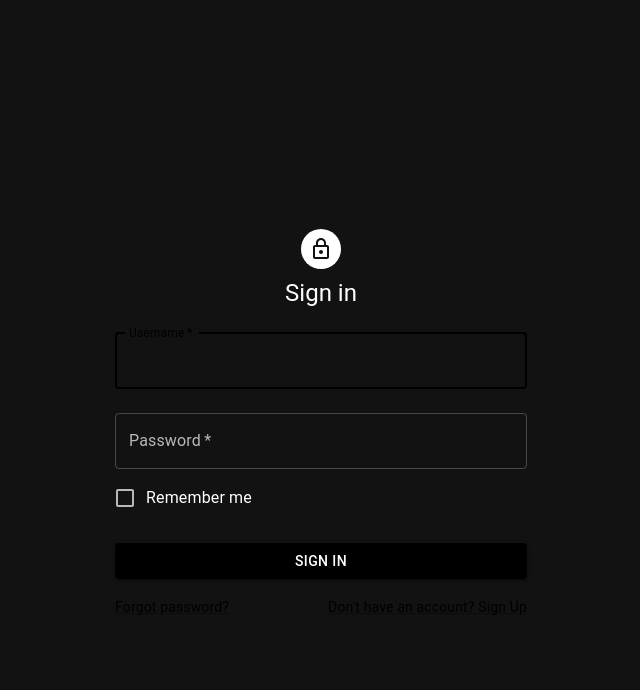
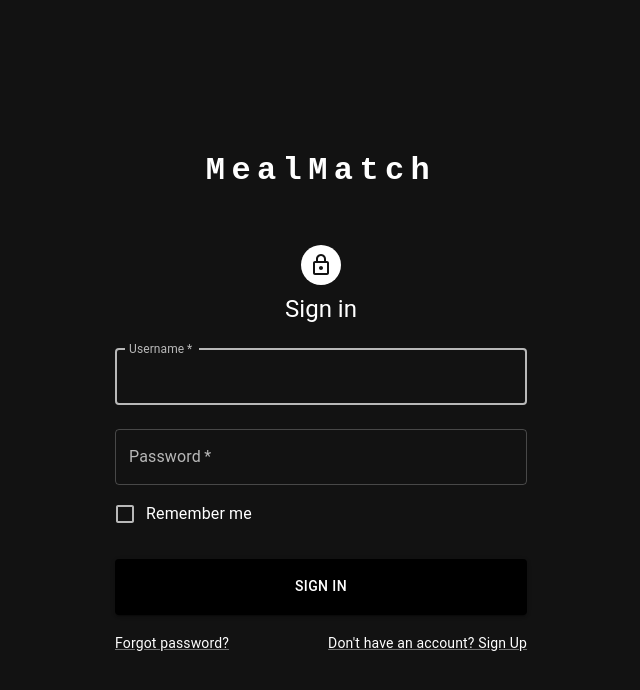
Before and after one commit to codeMobsters/MealMatchFrontend, a React (Vite) app: page /login in a window 1280 px wide. Shown: the top 690 px of the page, without its empty margins (319-959 px from the left). Built offline with nearby package versions, Linux system fonts and the light colour scheme.

Commit message:
signin fixed

```diff
--- a/src/Components/RecipeCard.tsx
+++ b/src/Components/RecipeCard.tsx
@@ -15,6 +15,7 @@ import { MouseEvent, useState } from "react";
 import { baseUrl } from '../Utils/Constants';
 import MessageOutlinedIcon from '@mui/icons-material/MessageOutlined';
 import CommentsDialog from './CommentDialog';
+import { addNewRecipeEdamam } from '../Utils/HelperFunctions';
 
 interface ExpandMoreProps extends IconButtonProps {
   expand: boolean;
@@ -49,25 +50,7 @@ export default function RecipeReviewCard(props: RecipeReviewCardProps) {
     // check for favorites, if it is in there already, call the delete
     // make the icon change to red comehow, or just give any feedback
     if (props.user?.token) {
-      const addNewRecipeEdamam = async (token: string, newRecipe: Recipe) => {
-        try {
-          const requestOptions = {
-            method: "POST",
-            headers: {
-                Authorization: `Bearer ${token}`,
-                "Content-Type": "application/json" },
-            body: JSON.stringify(newRecipe),
-          };
-          const response = await fetch(
-            `${baseUrl}/api/Recipes`,
-            requestOptions
-          );
-          return response.ok;
-        } catch (e: any) {
-          throw new Error("Problems");
-        }
-      }
-      addNewRecipeEdamam(props.user?.token, props.recipe);
+      addNewRecipeEdamam(props.user!.token, props.recipe);
     }
   }
 
--- a/src/Pages/Home.tsx
+++ b/src/Pages/Home.tsx
@@ -22,7 +22,7 @@ const Home = (props: HomeProps) => {
     let res;
     pageParam !== 0 && hasNextPage
       ? (res = await fetch(
-          `${baseUrl}/api/Recipes/Edamam/Next?nextUrl=${encodeURIComponent(
+          `${baseUrl}/Recipes/Edamam/Next?nextUrl=${encodeURIComponent(
             data!.pages.reverse()[0].url
           )}`,
           {
@@ -32,7 +32,7 @@ const Home = (props: HomeProps) => {
             },
           }
         ))
-      : (res = await fetch(`${baseUrl}/api/Recipes/Edamam`, {
+      : (res = await fetch(`${baseUrl}/Recipes/Edamam`, {
           method: "GET",
           headers: {
             Authorization: `Bearer ${props.user.token}`,
--- a/src/Pages/SignIn.tsx
+++ b/src/Pages/SignIn.tsx
@@ -67,7 +67,7 @@ export default function SignIn(props: signInProps) {
       };
 
       const response = await fetch(
-        `https://localhost:7031/api/Users/Authentication/login`,
+        `https://localhost:7031/Users/Authentication/login`,
         requestOptions
       );
       if (response.ok) {
@@ -100,7 +100,6 @@ export default function SignIn(props: signInProps) {
       className="max-w-screen-xl mx-auto items-start shadow-2xl h-screen min-h-full mt-0"
     >
         <Container component="main" maxWidth="xs">
-          <CssBaseline />
           <Box
             sx={{
               marginTop: 0,
@@ -109,6 +108,21 @@ export default function SignIn(props: signInProps) {
               alignItems: "center",
             }}
           >
+            <Typography
+            variant="h6"
+            noWrap
+            sx={{
+              display: "flex",
+              fontFamily: "monospace",
+              fontWeight: 700,
+              fontSize: '2rem',
+              letterSpacing: ".4rem",
+              color: "secondary.main",
+              textDecoration: "none",
+            }}
+          >
+            MealMatch
+          </Typography>
             <Avatar sx={{ m: 1, mt: 6, bgcolor: "secondary.main" }}>
               <LockOutlinedIcon />
             </Avatar>
@@ -123,6 +137,15 @@ export default function SignIn(props: signInProps) {
             >
               <TextField
                 margin="normal"
+                color="primary"
+                sx ={{"& .MuiOutlinedInput-root": {
+                  "&.Mui-focused fieldset": {
+                    borderColor: "text.secondary"
+                  }
+                },
+                "& label.Mui-focused": {
+                  color: "text.secondary"
+                }}}
                 required
                 fullWidth
                 id="username"
@@ -140,6 +163,15 @@ export default function SignIn(props: signInProps) {
               />
               <TextField
                 margin="normal"
+                color="primary"
+                sx ={{"& .MuiOutlinedInput-root": {
+                  "&.Mui-focused fieldset": {
+                    borderColor: "text.secondary"
+                  }
+                },
+                "& label.Mui-focused": {
+                  color: "text.secondary"
+                }}}
                 required
                 fullWidth
                 name="password"
@@ -156,14 +188,14 @@ export default function SignIn(props: signInProps) {
                 }
               />
               <FormControlLabel
-                control={<Checkbox value="remember" color="primary" />}
+                control={<Checkbox value="remember" color="secondary" />}
                 label="Remember me"
               />
               <Button
                 type="submit"
                 fullWidth
                 variant="contained"
-                sx={{ mt: 3, mb: 2 }}
+                sx={{ mt: 3, mb: 2, height: "56px" }}
               >
                 Sign In
               </Button>
@@ -172,6 +204,7 @@ export default function SignIn(props: signInProps) {
                   <Link
                     component={RouterLink}
                     to="/login"
+                    color="secondary"
                     variant="body2"
                     onClick={handleClickForgotPassword}
                   >
@@ -179,7 +212,8 @@ export default function SignIn(props: signInProps) {
                   </Link>
                 </Grid>
                 <Grid item>
-                  <Link component={RouterLink} to="/signup" variant="body2">
+                  <Link component={RouterLink} to="/signup" variant="body2"
+                    color="secondary">
                     {"Don't have an account? Sign Up"}
                   </Link>
                 </Grid>
--- a/src/Utils/HelperFunctions.ts
+++ b/src/Utils/HelperFunctions.ts
@@ -12,7 +12,7 @@ export const signUpUser = async (signupRequest: RegisterRequest) => {
       };
 
       const response = await fetch(
-        `${baseUrl}//api/UsersAuthentication/register`,
+        `${baseUrl}/UsersAuthentication/register`,
         requestOptions
       );
       return response.ok;
@@ -22,7 +22,7 @@ export const signUpUser = async (signupRequest: RegisterRequest) => {
 };
 
 export const fetchUser = async (id: number, token: string) : Promise<User> => {
-    let res = await fetch(`${baseUrl}/api/Users/${id}`, {
+    let res = await fetch(`${baseUrl}/Users/${id}`, {
       method: "GET",
       headers: {
         Authorization: `Bearer ${token}`,
@@ -32,7 +32,7 @@ export const fetchUser = async (id: number, token: string) : Promise<User> => {
 };
 
 export const fetchComments = async (token: string) : Promise<Comment[]> => {
-    let res = await fetch(`${baseUrl}/api/Users/comments`, {
+    let res = await fetch(`${baseUrl}/Users/comments`, {
         method: "GET",
         headers: {
         Authorization: `Bearer ${token}`,
@@ -42,7 +42,7 @@ export const fetchComments = async (token: string) : Promise<Comment[]> => {
 };
 
 export const fetchUserOwnedRecipes = async (token: string) : Promise<Recipe[]> => {
-    let res = await fetch(`${baseUrl}/api/Users/recipes`, {
+    let res = await fetch(`${baseUrl}/Users/recipes`, {
         method: "GET",
         headers: {
         Authorization: `Bearer ${token}`,
@@ -52,7 +52,7 @@ export const fetchUserOwnedRecipes = async (token: string) : Promise<Recipe[]> =
 };
 
 export const fetchUserFavoriteRecipes = async (token: string) : Promise<FavoriteRecipe> => {
-    let res = await fetch(`${baseUrl}/api/FavoriteRecipes`, {
+    let res = await fetch(`${baseUrl}/FavoriteRecipes`, {
         method: "GET",
         headers: {
         Authorization: `Bearer ${token}`,
@@ -95,7 +95,7 @@ export const addNewRecipeFromForm = async (token: string, newRecipe: NewRecipe)
         body: formData,
       };
       const response = await fetch(
-        `${baseUrl}/api/Recipes/New`,
+        `${baseUrl}/Recipes/New`,
         requestOptions
       );
       return response.ok;
@@ -103,3 +103,22 @@ export const addNewRecipeFromForm = async (token: string, newRecipe: NewRecipe)
       throw new Error("Problems");
     }
   }
+
+export const addNewRecipeEdamam = async (token: string, newRecipe: Recipe) => {
+  try {
+    const requestOptions = {
+      method: "POST",
+      headers: {
+          Authorization: `Bearer ${token}`,
+          "Content-Type": "application/json" },
+      body: JSON.stringify(newRecipe),
+    };
+    const response = await fetch(
+      `${baseUrl}/Recipes`,
+      requestOptions
+    );
+    return response.ok;
+  } catch (e: any) {
+    throw new Error("Problems");
+  }
+}
--- a/src/main.tsx
+++ b/src/main.tsx
@@ -1,4 +1,4 @@
-import { ThemeProvider } from '@mui/material'
+import { CssBaseline, ThemeProvider } from '@mui/material'
 import React from 'react'
 import ReactDOM from 'react-dom/client'
 import { BrowserRouter } from 'react-router-dom'
@@ -9,6 +9,7 @@ import { theme } from './Utils/Theme'
 ReactDOM.createRoot(document.getElementById('root') as HTMLElement).render(
   <React.StrictMode>
     <ThemeProvider theme={theme}>
+    <CssBaseline />
       <BrowserRouter>
         <App />
       </BrowserRouter>
```
